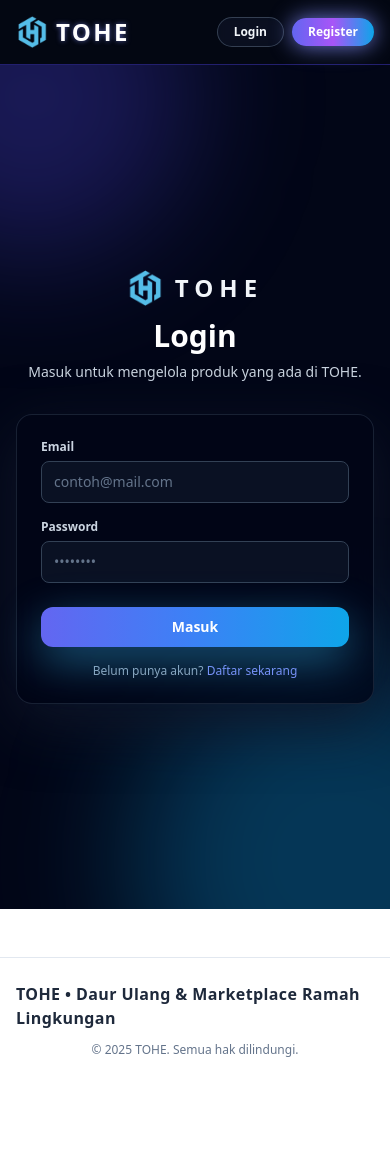
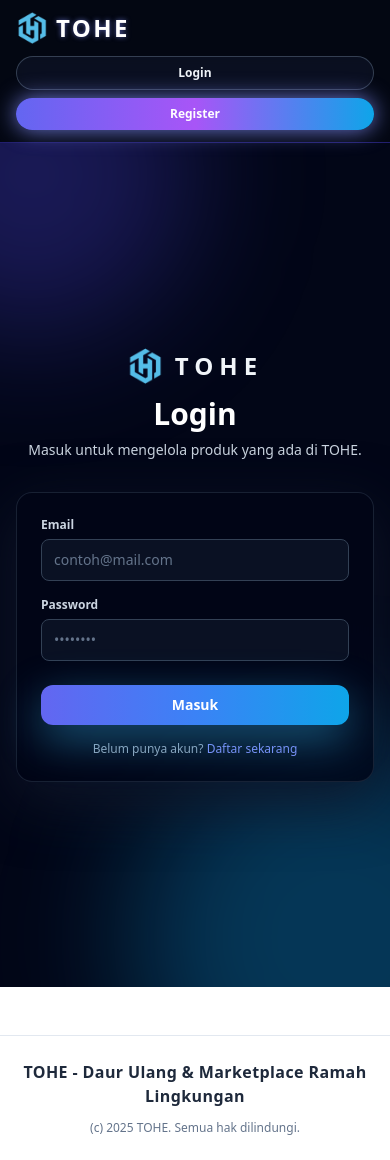
Before and after one commit to aan-andiyanaS/fe-uts-aws, a React (Vite) app: page /login in a window 390 px wide. Before the commit the page ends 1082 px from the top, so only its background shows below. Built offline with nearby package versions, Linux system fonts and the light colour scheme; no server answers.

Commit message:
edit navbar & footer

```diff
--- a/src/components/Footer.jsx
+++ b/src/components/Footer.jsx
@@ -3,12 +3,12 @@ export default function Footer() {
 
   return (
     <footer className="mt-12 border-t border-slate-200 bg-white text-slate-600 py-6">
-      <div className="max-w-6xl mx-auto px-4 lg:px-0 flex flex-col sm:flex-row items-center justify-between gap-3">
+      <div className="max-w-6xl mx-auto px-4 lg:px-0 flex flex-col sm:flex-row items-center justify-between gap-3 text-center sm:text-left">
         <span className="font-semibold tracking-wide text-slate-800">
-          TOHE • Daur Ulang &amp; Marketplace Ramah Lingkungan
+          TOHE - Daur Ulang &amp; Marketplace Ramah Lingkungan
         </span>
         <span className="text-xs text-slate-500">
-          © {year} TOHE. Semua hak dilindungi.
+          (c) {year} TOHE. Semua hak dilindungi.
         </span>
       </div>
     </footer>
--- a/src/components/Navbar.jsx
+++ b/src/components/Navbar.jsx
@@ -44,7 +44,9 @@ export default function Navbar() {
 
   const primaryColor = "indigo";
   const dropdownRef = useRef(null);
+  const mobileSearchRef = useRef(null);
   const isAdmin = isAdminUser();
+  const [showSearchPanel, setShowSearchPanel] = useState(false);
 
   useEffect(() => {
     const handler = (event) => {
@@ -58,10 +60,27 @@ export default function Navbar() {
     return () => document.removeEventListener("mousedown", handler);
   }, [open]);
 
+  useEffect(() => {
+    const handler = (event) => {
+      if (
+        !showSearchPanel ||
+        (mobileSearchRef.current &&
+          mobileSearchRef.current.contains(event.target))
+      ) {
+        return;
+      }
+      setShowSearchPanel(false);
+    };
+
+    document.addEventListener("mousedown", handler);
+    return () => document.removeEventListener("mousedown", handler);
+  }, [showSearchPanel]);
+
   const handleSearch = (e) => {
     e.preventDefault();
     const trimmed = query.trim();
     navigate(`/?${trimmed ? `q=${encodeURIComponent(trimmed)}` : ""}`);
+    setShowSearchPanel(false);
   };
 
   const handleLogout = () => {
@@ -75,7 +94,8 @@ export default function Navbar() {
       className={`bg-gray-950 sticky top-0 z-50 border-b border-${primaryColor}-700/50 font-sans`}
     >
       <div className="max-w-7xl mx-auto px-4 sm:px-6 lg:px-8">
-        <div className="flex justify-between items-center h-16">
+        <div className="flex flex-col gap-3 py-3 sm:flex-row sm:items-center sm:justify-between sm:gap-6 sm:h-16 sm:py-0">
+          <div className="flex items-center gap-2 flex-shrink-0">
             {/* Logo */}
             <a
               href="/"
@@ -89,24 +109,16 @@ export default function Navbar() {
               />
               <span>TOHE</span>
             </a>
+          </div>
 
-          {/* Search (kalau sudah login) */}
+          {/* Kanan */}
+          <div className="flex items-center gap-3 sm:gap-4 w-full sm:w-auto flex-wrap sm:flex-nowrap justify-end">
             {token && (
-            <form
-              onSubmit={handleSearch}
-              className="flex-1 max-w-lg mx-8 transition-opacity duration-300"
-            >
-              <div className="relative">
-                <input
-                  type="text"
-                  value={query}
-                  onChange={(e) => setQuery(e.target.value)}
-                  placeholder="Cari produk sampah..."
-                  className={`w-full py-2 pl-4 pr-10 text-white bg-gray-800 rounded-lg shadow-inner focus:outline-none focus:ring-2 focus:ring-${primaryColor}-500 border border-gray-700 transition duration-300`}
-                />
               <button
-                  type="submit"
-                  className={`absolute right-0 top-0 h-full w-10 flex items-center justify-center text-gray-400 hover:text-${primaryColor}-400 transition duration-300`}
+                type="button"
+                onClick={() => setShowSearchPanel(true)}
+                className={`h-10 w-10 rounded-full border border-slate-700 text-slate-200 flex items-center justify-center hover:text-${primaryColor}-300 hover:border-${primaryColor}-400 transition`}
+                aria-label="Buka pencarian"
               >
                 <svg
                   xmlns="http://www.w3.org/2000/svg"
@@ -121,20 +133,16 @@ export default function Navbar() {
                   />
                 </svg>
               </button>
-              </div>
-            </form>
             )}
 
-          {/* Kanan */}
-          <div className="flex items-center space-x-3 sm:space-x-4">
             {/* Belum login */}
             {!token && (
-              <div className="flex items-center gap-2 sm:gap-3">
+              <div className="flex flex-col w-full sm:w-auto sm:flex-row items-stretch sm:items-center gap-2 sm:gap-3">
                 <a
                   href="/login"
                   className={`
-                    relative inline-flex items-center justify-center
-                    px-4 py-1.5 rounded-full
+                    relative inline-flex items-center justify-center w-full sm:w-auto
+                    px-4 py-2 rounded-full
                     text-xs sm:text-sm font-semibold
                     border border-slate-600/70
                     bg-slate-900/60 text-slate-100
@@ -152,8 +160,8 @@ export default function Navbar() {
                 <a
                   href="/register"
                   className={`
-                    relative inline-flex items-center justify-center
-                    px-4 sm:px-5 py-1.5 rounded-full
+                    relative inline-flex items-center justify-center w-full sm:w-auto
+                    px-4 sm:px-5 py-2 rounded-full
                     text-xs sm:text-sm font-bold text-white
                     bg-gradient-to-r from-${primaryColor}-500 via-purple-500 to-sky-500
                     shadow-[0_0_22px_rgba(129,140,248,0.85)]
@@ -201,12 +209,13 @@ export default function Navbar() {
                   <button
                     type="button"
                     onClick={() => setOpen((prev) => !prev)}
-                    className="inline-flex items-center gap-2 rounded-full bg-gray-900 border border-gray-700 px-2.5 py-1.5 hover:border-indigo-400 transition"
+                    className="flex items-center gap-2 rounded-full bg-gray-900 border border-gray-700 p-1.5 hover:border-indigo-400 transition"
+                    aria-label="Menu akun"
                   >
-                    <div className="h-8 w-8 rounded-full bg-gradient-to-br from-sky-500 to-indigo-500 flex items-center justify-center text-sm font-semibold text-white">
+                    <div className="h-9 w-9 rounded-full bg-gradient-to-br from-sky-500 to-indigo-500 flex items-center justify-center text-sm font-semibold text-white">
                       {initial}
                     </div>
-                    <div className="flex flex-col items-start">
+                    <div className="hidden sm:flex flex-col items-start pr-2">
                       <span className="text-xs font-semibold leading-tight text-white">
                         {name}
                       </span>
@@ -263,6 +272,49 @@ export default function Navbar() {
           </div>
         </div>
       </div>
+
+      {token && showSearchPanel && (
+        <div
+          className="fixed inset-x-0 top-16 z-40 bg-gray-900 border-b border-slate-700/70 px-4 py-3 sm:max-w-2xl sm:left-1/2 sm:-translate-x-1/2 sm:rounded-b-2xl sm:shadow-xl"
+          ref={mobileSearchRef}
+        >
+          <form onSubmit={handleSearch} className="flex items-center gap-2">
+            <input
+              autoFocus
+              type="text"
+              value={query}
+              onChange={(e) => setQuery(e.target.value)}
+              placeholder="Cari produk..."
+              className="flex-1 py-2 px-3 rounded-lg bg-gray-800 text-white border border-slate-600 focus:outline-none focus:ring-2 focus:ring-indigo-500"
+            />
+            <button
+              type="submit"
+              className="h-10 w-10 rounded-lg bg-indigo-600 text-white flex items-center justify-center"
+            >
+              <svg
+                xmlns="http://www.w3.org/2000/svg"
+                className="h-5 w-5"
+                viewBox="0 0 20 20"
+                fill="currentColor"
+              >
+                <path
+                  fillRule="evenodd"
+                  d="M8 4a4 4 0 100 8 4 4 0 000-8zM2 8a6 6 0 1110.89 3.61l4.57 4.57a1 1 0 01-1.42 1.42l-4.57-4.57A6 6 0 012 8z"
+                  clipRule="evenodd"
+                />
+              </svg>
+            </button>
+            <button
+              type="button"
+              onClick={() => setShowSearchPanel(false)}
+              className="h-10 w-10 rounded-lg border border-slate-600 text-slate-200 flex items-center justify-center"
+              aria-label="Tutup pencarian"
+            >
+              ✕
+            </button>
+          </form>
+        </div>
+      )}
     </nav>
   );
 }
```
Lines whose indentation alone changed are shown as unchanged.
